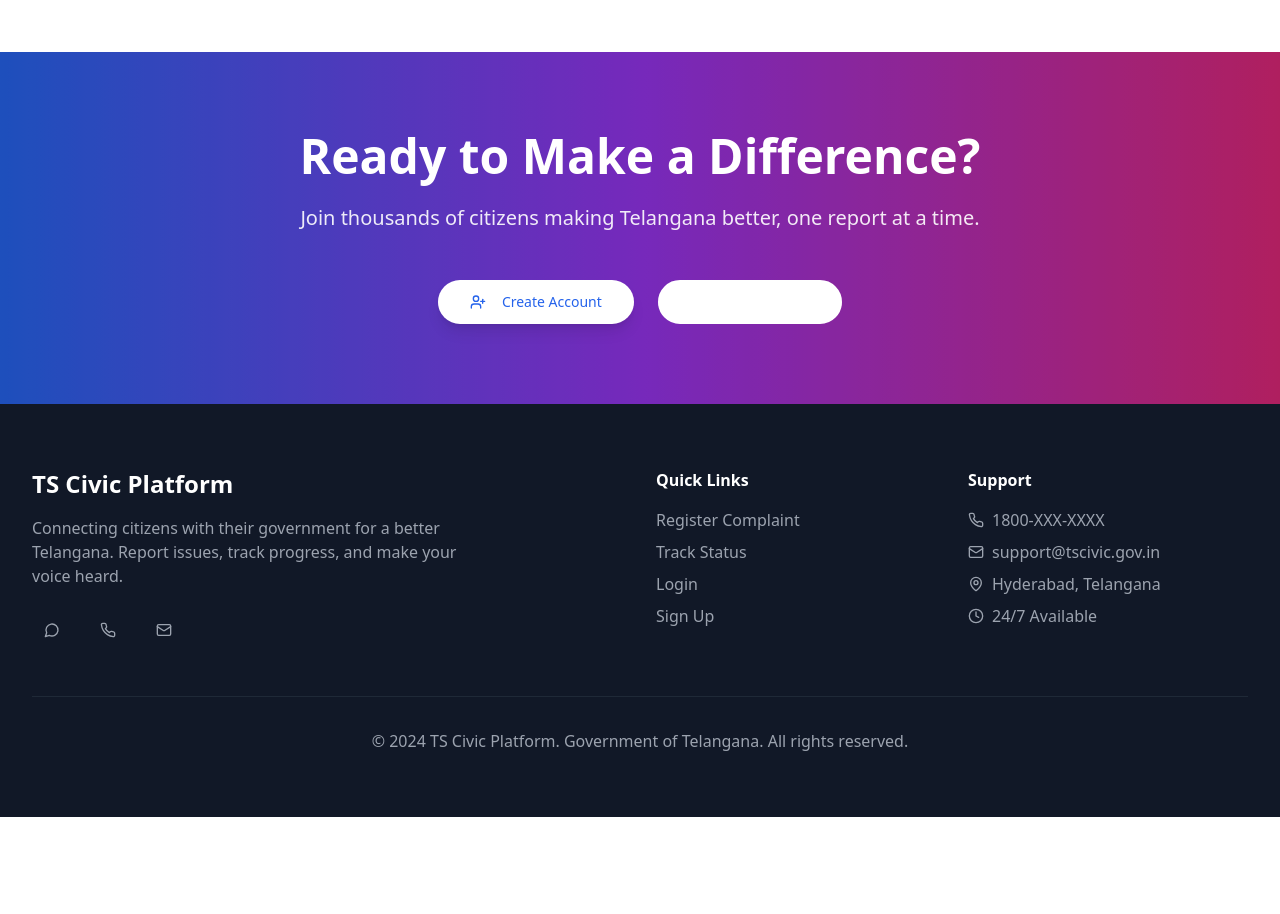
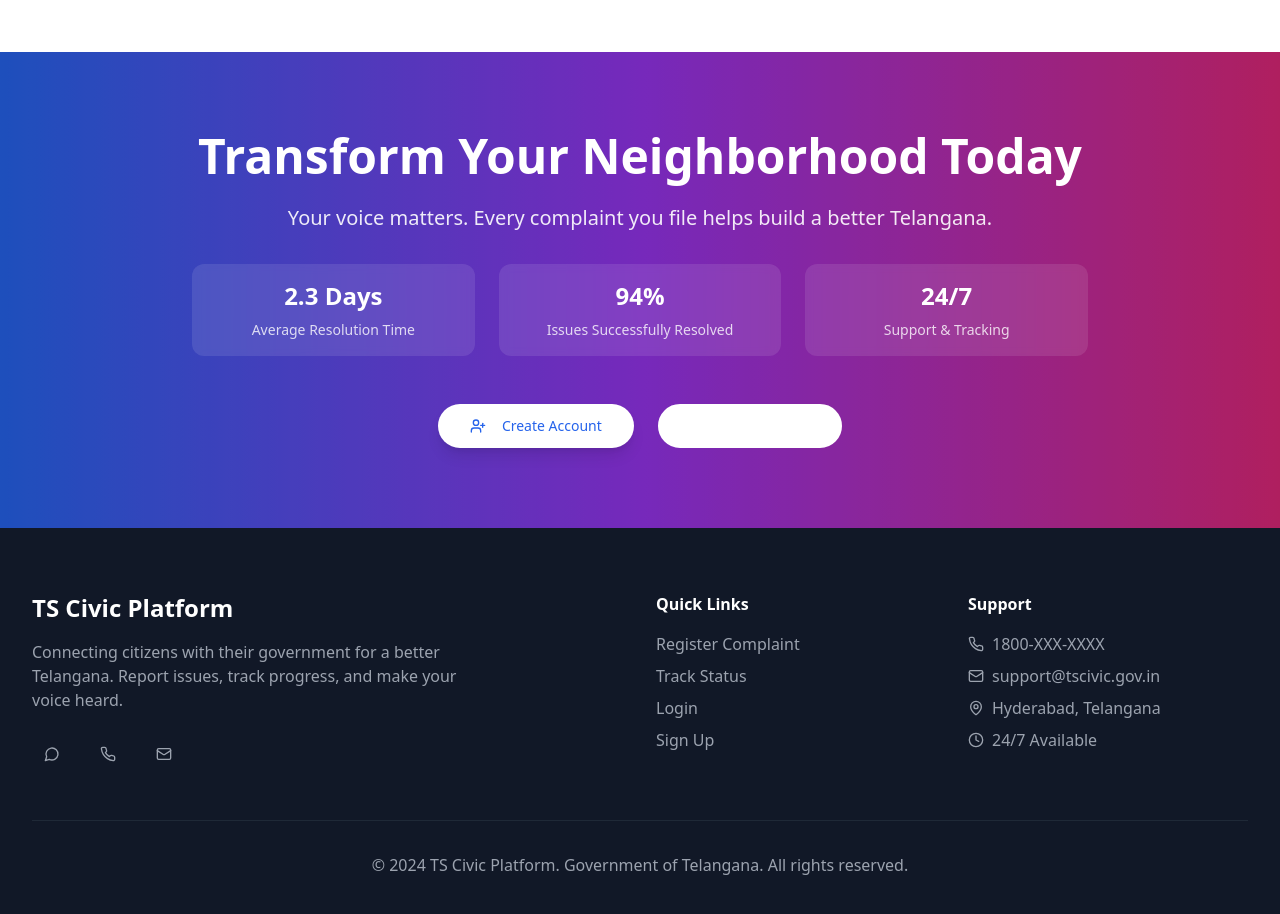
Before and after one commit to VarunSandesh23/Builder-quantum-studio, a React (Vite) app: page / in a window 1280 px wide. Shown: the part 3680-4594 px from the top of the page. Before the commit the page ends 4497 px from the top, so only its background shows below. Built offline with nearby package versions, Linux system fonts and the light colour scheme; the HTML template or start-up script is replaced by a standard one.

Commit message:
Update CTA section content with more engaging and actionable content
cgen-a2288d5514a94e4a9b3c7d7fa3132fb2

```diff
--- a/src/pages/Index.tsx
+++ b/src/pages/Index.tsx
@@ -571,12 +571,32 @@ const Index = () => {
         <div className="relative max-w-7xl mx-auto px-4 sm:px-6 lg:px-8 text-center">
           <div className="max-w-4xl mx-auto">
             <h2 className="text-4xl md:text-5xl font-bold text-white mb-6">
-              Ready to Make a Difference?
+              Transform Your Neighborhood Today
             </h2>
-            <p className="text-xl text-white/90 mb-12">
-              Join thousands of citizens making Telangana better, one report at
-              a time.
+            <p className="text-xl text-white/90 mb-8">
+              Your voice matters. Every complaint you file helps build a better
+              Telangana.
             </p>
+            <div className="grid grid-cols-1 md:grid-cols-3 gap-6 mb-12 max-w-4xl mx-auto">
+              <div className="text-center p-4 bg-white/10 rounded-lg backdrop-blur-sm">
+                <div className="text-2xl font-bold text-white mb-2">
+                  2.3 Days
+                </div>
+                <div className="text-white/80 text-sm">
+                  Average Resolution Time
+                </div>
+              </div>
+              <div className="text-center p-4 bg-white/10 rounded-lg backdrop-blur-sm">
+                <div className="text-2xl font-bold text-white mb-2">94%</div>
+                <div className="text-white/80 text-sm">
+                  Issues Successfully Resolved
+                </div>
+              </div>
+              <div className="text-center p-4 bg-white/10 rounded-lg backdrop-blur-sm">
+                <div className="text-2xl font-bold text-white mb-2">24/7</div>
+                <div className="text-white/80 text-sm">Support & Tracking</div>
+              </div>
+            </div>
             <div className="flex flex-col sm:flex-row gap-6 justify-center">
               <Link to="/register">
                 <Button
```
